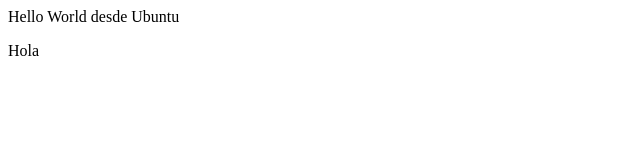
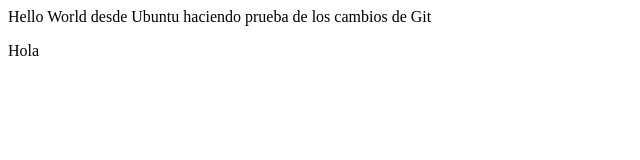
Before and after one commit to jota117/proyDemoPrework, a plain HTML site: page index.html in a window 1280 px wide. Shown: the whole page, without its empty margins (0-640 px from the left). Drawn offline with Linux system fonts and the light colour scheme.

Commit message:
se agrega cambios

```diff
--- a/index.html
+++ b/index.html
@@ -7,7 +7,7 @@
     <title>Document</title>
 </head>
 <body>
-    Hello World desde Ubuntu
+    Hello World desde Ubuntu haciendo prueba de los cambios de Git
     <p>Hola</p>
 </body>
 </html>
```
